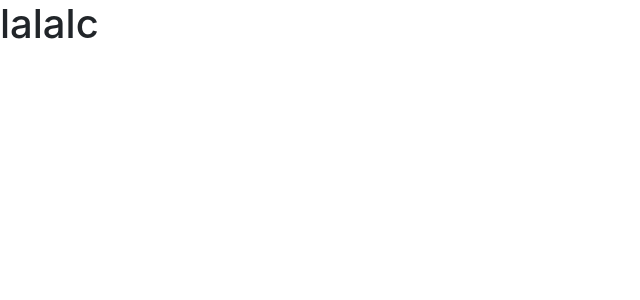
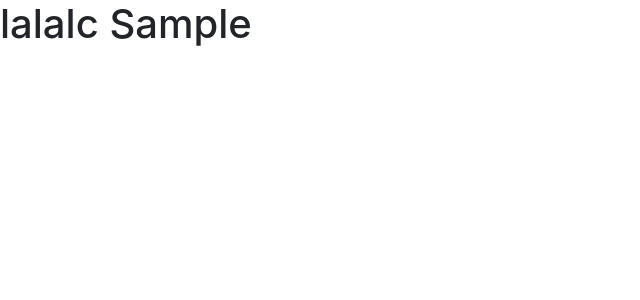
Before and after one commit to Hestia9/angular-7poc4p, an Angular app: page / in a window 1280 px wide. Both pictures are taken after typing "Sample" into the empty fields and a click on the button "Submit". Shown: the top 300 px of the page, without its empty margins (0-640 px from the left). Built offline with nearby package versions, Linux system fonts and the light colour scheme.

Commit message:
2 files modified

```diff
--- a/src/app/boite/boiteidee/boiteidee.component.html
+++ b/src/app/boite/boiteidee/boiteidee.component.html
@@ -1,2 +1,2 @@
 
-<h1>lalalc </h1>
+<h1>lalalc {{ user?.login }}</h1>
--- a/src/app/boite/boiteidee/boiteidee.component.ts
+++ b/src/app/boite/boiteidee/boiteidee.component.ts
@@ -1,4 +1,6 @@
 import { Component, OnInit } from '@angular/core';
+import { AuthService, User } from '../../@shared/auth.service';
+import { Router } from '@angular/router';
 
 @Component({
   selector: 'app-boiteidee',
@@ -7,9 +9,14 @@ import { Component, OnInit } from '@angular/core';
 })
 export class BoiteideeComponent implements OnInit {
 
-  constructor() { }
+  user: User
+  constructor(
+    private authService: AuthService,
+    private router: Router
+  ) { }
 
   ngOnInit() {
+    this.user = this.authService.get();
   }
 
 }
```
